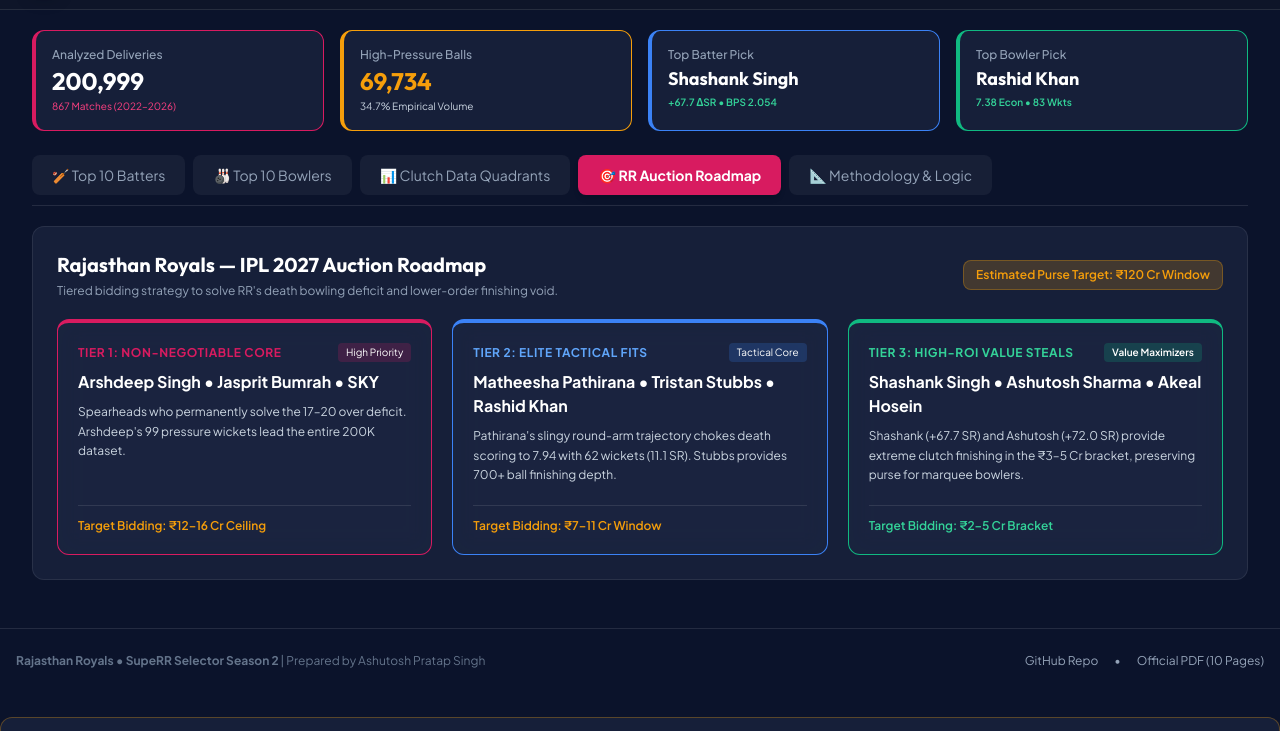
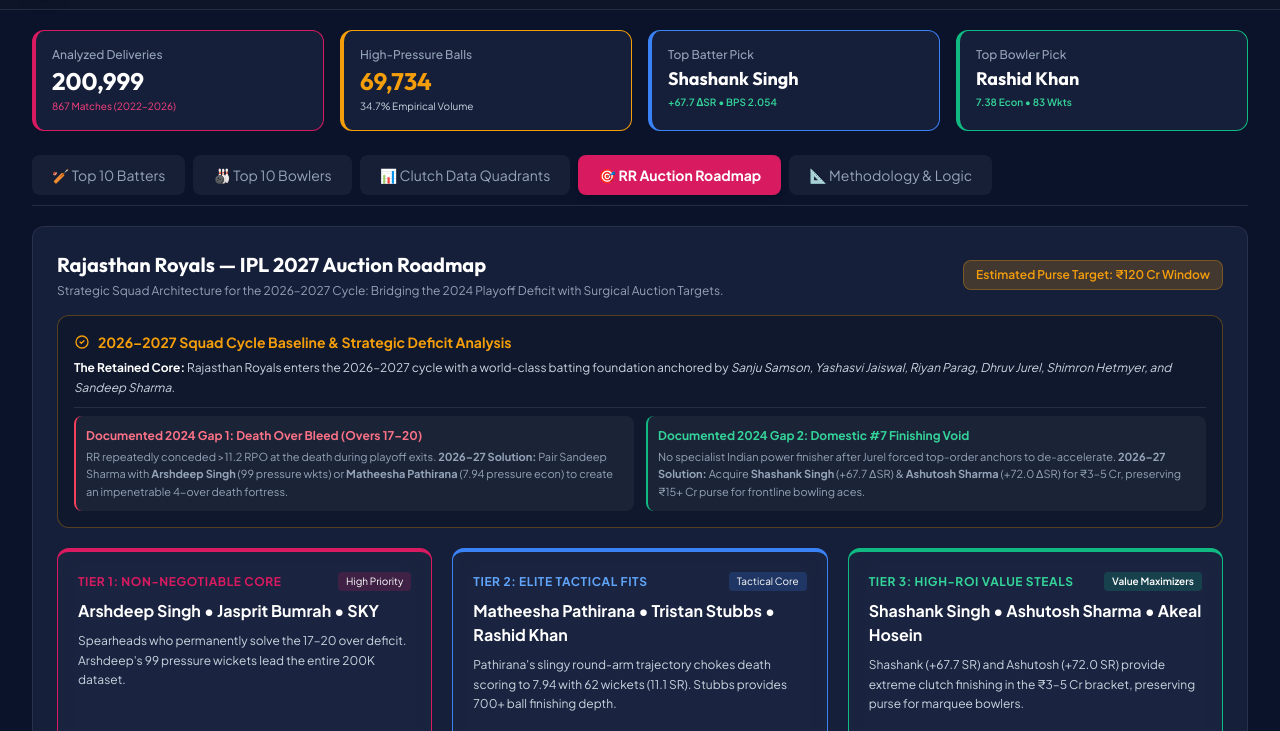
Before and after one commit to aashuutosh/rr-super-selector, a plain HTML site: page dashboard.html in a window 1280 px wide. Both pictures are taken after a click on the button "🎯 RR Auction Roadmap". Shown: the part 59-790 px from the top of the page. Drawn offline with nearby package versions, Linux system fonts and the light colour scheme.

Commit message:
Explicitly frame RR squad gaps around 2026-2027 cycle: connecting 2024 playoff deficits to surgical auction targets

```diff
--- a/dashboard.html
+++ b/dashboard.html
@@ -526,10 +526,29 @@
         <div class="flex flex-col md:flex-row justify-between items-start md:items-center gap-3">
           <div>
             <h2 class="text-lg sm:text-xl font-bold font-display text-white">Rajasthan Royals — IPL 2027 Auction Roadmap</h2>
-            <p class="text-[11px] sm:text-xs text-slate-400 mt-1">Tiered bidding strategy to solve RR's death bowling deficit and lower-order finishing void.</p>
+            <p class="text-[11px] sm:text-xs text-slate-400 mt-1">Strategic Squad Architecture for the 2026–2027 Cycle: Bridging the 2024 Playoff Deficit with Surgical Auction Targets.</p>
           </div>
           <div class="text-xs bg-rrGold/20 text-rrGold px-3 py-1.5 rounded-lg border border-rrGold/30 font-semibold">
             Estimated Purse Target: ₹120 Cr Window
+          </div>
+        </div>
+
+        <!-- 2026-2027 Strategic Gaps Callout Banner -->
+        <div class="mt-4 p-4 rounded-xl bg-slate-900/80 border border-rrGold/30 text-xs text-slate-300 leading-relaxed">
+          <div class="flex items-center gap-2 text-rrGold font-bold text-sm mb-1.5">
+            <svg class="w-4 h-4 text-rrGold" fill="none" stroke="currentColor" viewBox="0 0 24 24"><path stroke-linecap="round" stroke-linejoin="round" stroke-width="2" d="M9 12l2 2 4-4m6 2a9 9 0 11-18 0 9 9 0 0118 0z"/></svg>
+            <span>2026–2027 Squad Cycle Baseline & Strategic Deficit Analysis</span>
+          </div>
+          <p><b class="text-white">The Retained Core:</b> Rajasthan Royals enters the 2026–2027 cycle with a world-class batting foundation anchored by <i>Sanju Samson, Yashasvi Jaiswal, Riyan Parag, Dhruv Jurel, Shimron Hetmyer, and Sandeep Sharma</i>.</p>
+          <div class="grid grid-cols-1 md:grid-cols-2 gap-3 mt-2.5 pt-2 border-t border-white/10">
+            <div class="bg-white/5 p-2.5 rounded-lg border-l-2 border-rose-500">
+              <b class="text-rose-400">Documented 2024 Gap 1: Death Over Bleed (Overs 17–20)</b>
+              <p class="text-[11px] text-slate-400 mt-0.5">RR repeatedly conceded &gt;11.2 RPO at the death during playoff exits. <b>2026–27 Solution:</b> Pair Sandeep Sharma with <b>Arshdeep Singh</b> (99 pressure wkts) or <b>Matheesha Pathirana</b> (7.94 pressure econ) to create an impenetrable 4-over death fortress.</p>
+            </div>
+            <div class="bg-white/5 p-2.5 rounded-lg border-l-2 border-emerald-500">
+              <b class="text-emerald-400">Documented 2024 Gap 2: Domestic #7 Finishing Void</b>
+              <p class="text-[11px] text-slate-400 mt-0.5">No specialist Indian power finisher after Jurel forced top-order anchors to de-accelerate. <b>2026–27 Solution:</b> Acquire <b>Shashank Singh</b> (+67.7 &Delta;SR) &amp; <b>Ashutosh Sharma</b> (+72.0 &Delta;SR) for ₹3–5 Cr, preserving ₹15+ Cr purse for frontline bowling aces.</p>
+            </div>
           </div>
         </div>
 
```
Also changed, not shown: index.html (+20 -1 lines), 1 other file.
